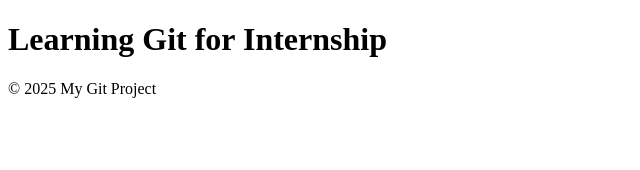
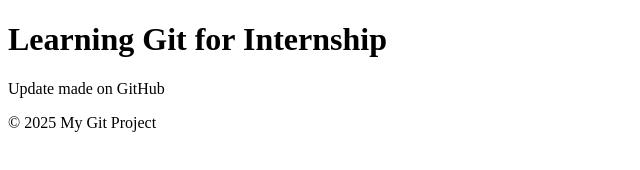
Before and after one commit to karanhimadri/git-practice-lab, a plain HTML site: page index.html in a window 1280 px wide. Shown: the whole page, without its empty margins (0-640 px from the left). Drawn offline with Linux system fonts and the light colour scheme.

Commit message:
Update index.html

```diff
--- a/index.html
+++ b/index.html
@@ -9,6 +9,7 @@
 
 <body>
   <h1>Learning Git for Internship</h1>
+  <p>Update made on GitHub</p>
   <footer>© 2025 My Git Project</footer>
 </body>
 
```
